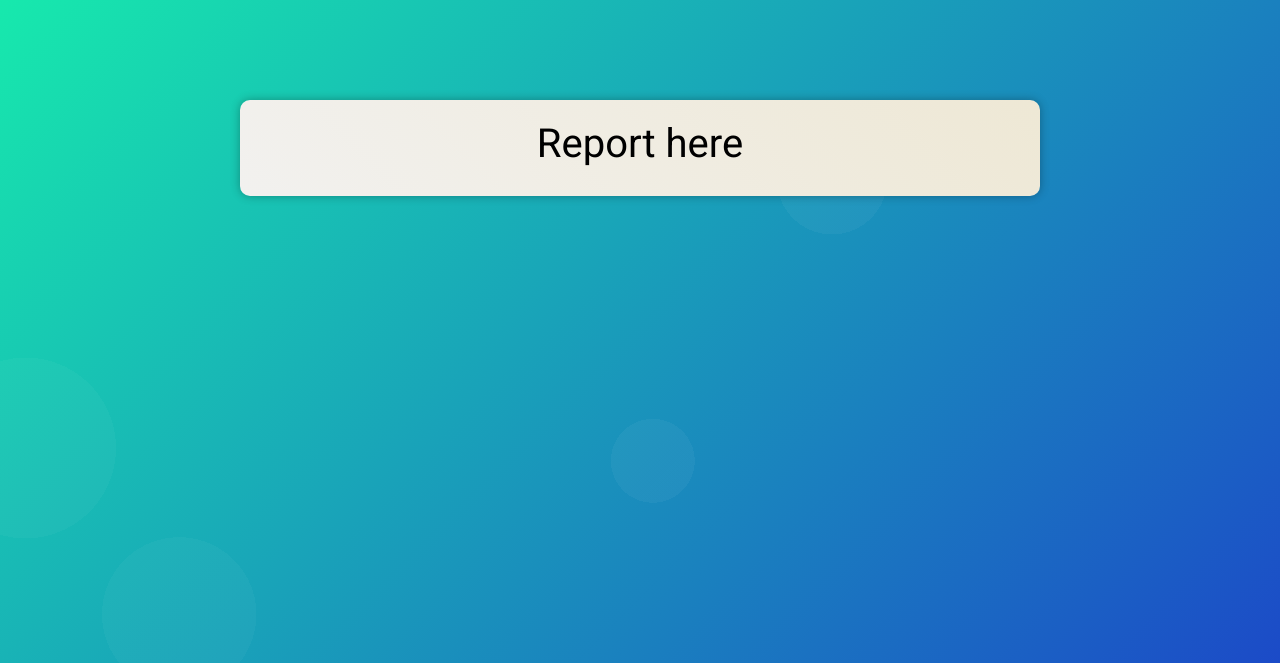
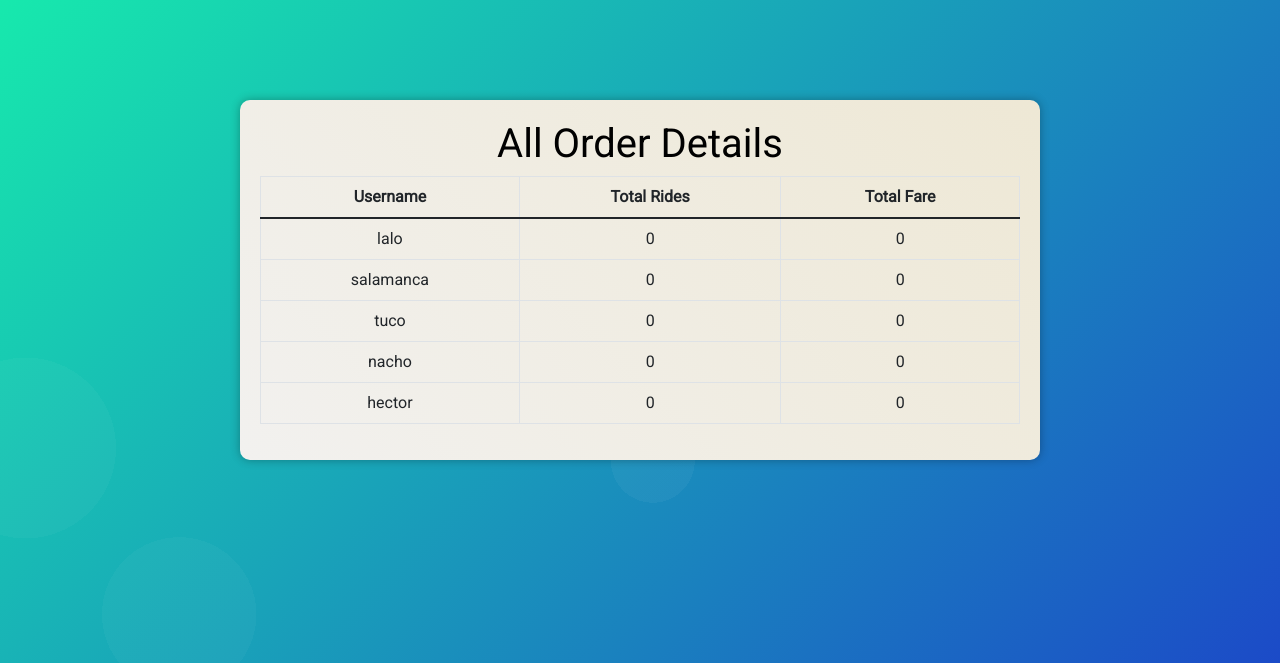
Before and after one commit to labeebarbisoft/training-01, a Django app: page /user_reports/ in a window 1280 px wide. Shown: the part 63-726 px from the top of the page. Run offline with Django 4.2, Linux system fonts and the light colour scheme; a user stored in the database is signed in; data comes from the database, SQL or seed files in the repository; data that the repository does not hold is empty; parts of the project's set-up code (start-up, migrations or seed data) failed here and were passed over; some libraries are stand-ins or nearby versions.

Commit message:
user reports

```diff
--- a/apps/rentals/templates/rentals/user_reports.html
+++ b/apps/rentals/templates/rentals/user_reports.html
@@ -2,6 +2,29 @@
 
 
 {% block content %}
-<h1>Report here</h1>
+
+<h1>All Order Details</h1>
+<table class="table table-bordered">
+    <thead>
+      <tr>
+        <th scope="col">Username</th>
+        <th scope="col">Total Rides</th>
+        <th scope="col">Total Fare</th>
+      </tr>
+    </thead>
+    <tbody>
+        {% for row in report %}
+        <tr>
+        {% for key, value in row.items %}
+
+            <td scope="row">{{ value }}</td>
+
+
+        {% endfor %}
+        </tr>
+        {% endfor %}
+    </tbody>
+</table>
+
 
 {% endblock %}
--- a/apps/rentals/views.py
+++ b/apps/rentals/views.py
@@ -10,6 +10,7 @@ from .forms import (
     FareRateCSVUploadForm,
 )
 from .models import Vehicle, VehicleBookingRequest, Location, FareRate
+from apps.userauth.models import Profile
 
 
 class BaseView(LoginRequiredMixin, View):
@@ -164,9 +165,13 @@ class HomeView(BaseView):
         user = request.user
         field_names = ["ID", "Pickup", "Dropoff", "Date", "Status", "Vehicle", "Driver"]
         booked_rides = list(user.profile.booked_rides.all().order_by("-id"))
+        total_orders = Profile.objects.get_orders(user.profile)
+        total_fare = Profile.objects.get_fares(user.profile)
         context = {
             "field_names": field_names,
             "booked_rides": booked_rides,
+            "total_orders": total_orders,
+            "total_fare": total_fare,
         }
         return render(request, self.TEMPLATE, context)
 
@@ -231,7 +236,7 @@ class FileUpload(BaseView):
         return render(request, self.TEMPLATE, {"form": form})
 
     def post(self, request):
-        form = self.FORM(request.POST)
+        form = self.FORM(request.POST, request.FILES)
         if form.is_valid():
             return redirect("home/")
         else:
@@ -246,7 +251,8 @@ class UserReports(BaseView):
     TEMPLATE = "rentals/user_reports.html"
 
     def get(self, request):
-        return render(request, self.TEMPLATE)
+        report = Profile.objects.get_reports_for_all_profiles()
+        return render(request, self.TEMPLATE, {"report": report})
 
 
 class Extra(BaseView):
--- a/apps/userauth/models.py
+++ b/apps/userauth/models.py
@@ -2,6 +2,28 @@ from django.db import models
 from django.contrib.auth.models import User
 from django.db.models.signals import post_save
 from django.dispatch import receiver
+from django.db.models import Sum, Count
+from django.db.models.functions import Coalesce
+
+
+class ProfileManager(models.Manager):
+    def get_orders(self, profile):
+        return self.filter(pk=profile.pk).aggregate(total_orders=Count("booked_rides"))
+
+    def get_fares(self, profile):
+        return self.filter(pk=profile.pk).aggregate(
+            total_fare=Sum("booked_rides__fare")
+        )
+
+    def get_reports_for_all_profiles(self):
+        return (
+            self.filter(role="customer")
+            .annotate(
+                total_rides=Count("booked_rides"),
+                total_fare=Coalesce(Sum("booked_rides__fare"), 0),
+            )
+            .values("user__username", "total_rides", "total_fare")
+        )
 
 
 class Profile(models.Model):
@@ -12,6 +34,8 @@ class Profile(models.Model):
     ]
     role = models.CharField(max_length=20, choices=ROLE_TYPES, blank=False)
     contact_number = models.CharField(max_length=20, blank=False)
+
+    objects = ProfileManager()
 
     def unread_notification_count(self):
         return self.notifications.exclude(notification_status="read").count()
```
Also changed, not shown: apps/rentals/templates/rentals/home.html (+21 -0 lines).
